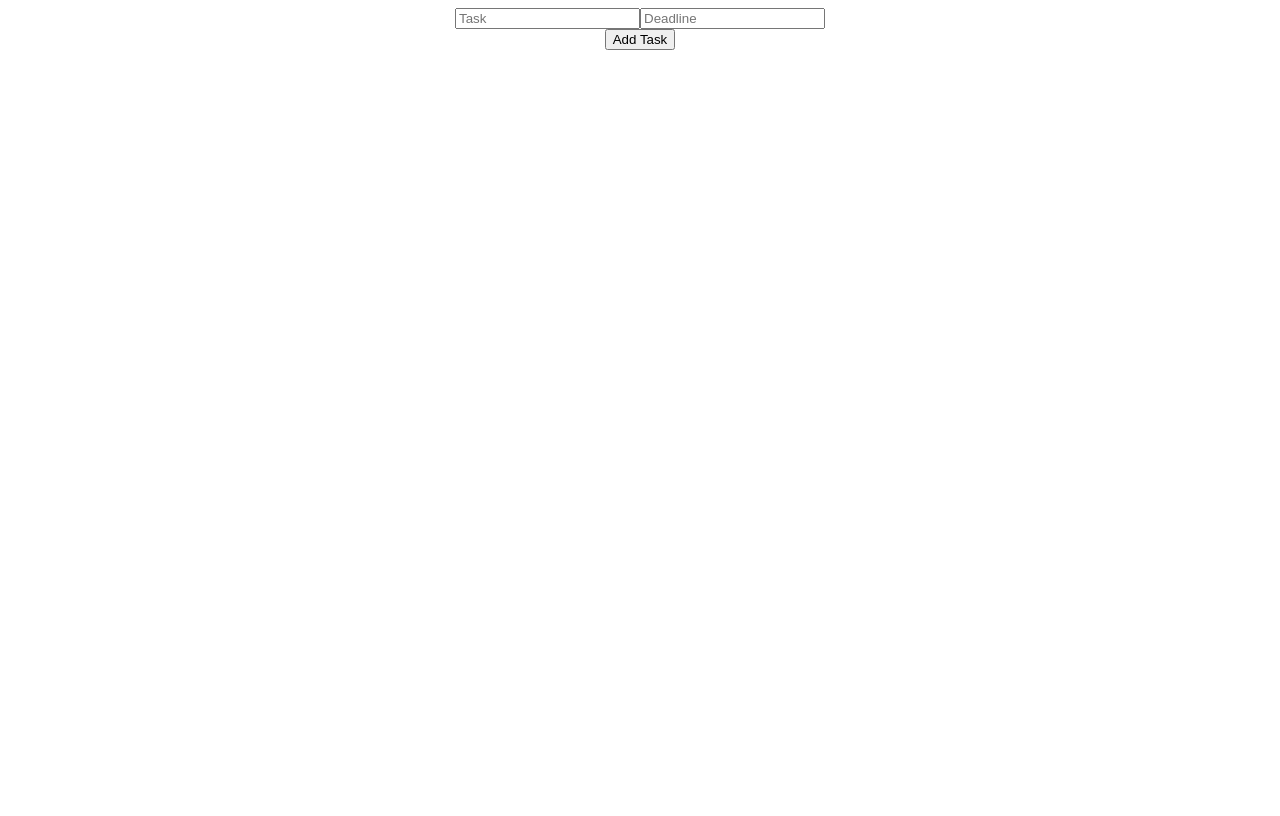
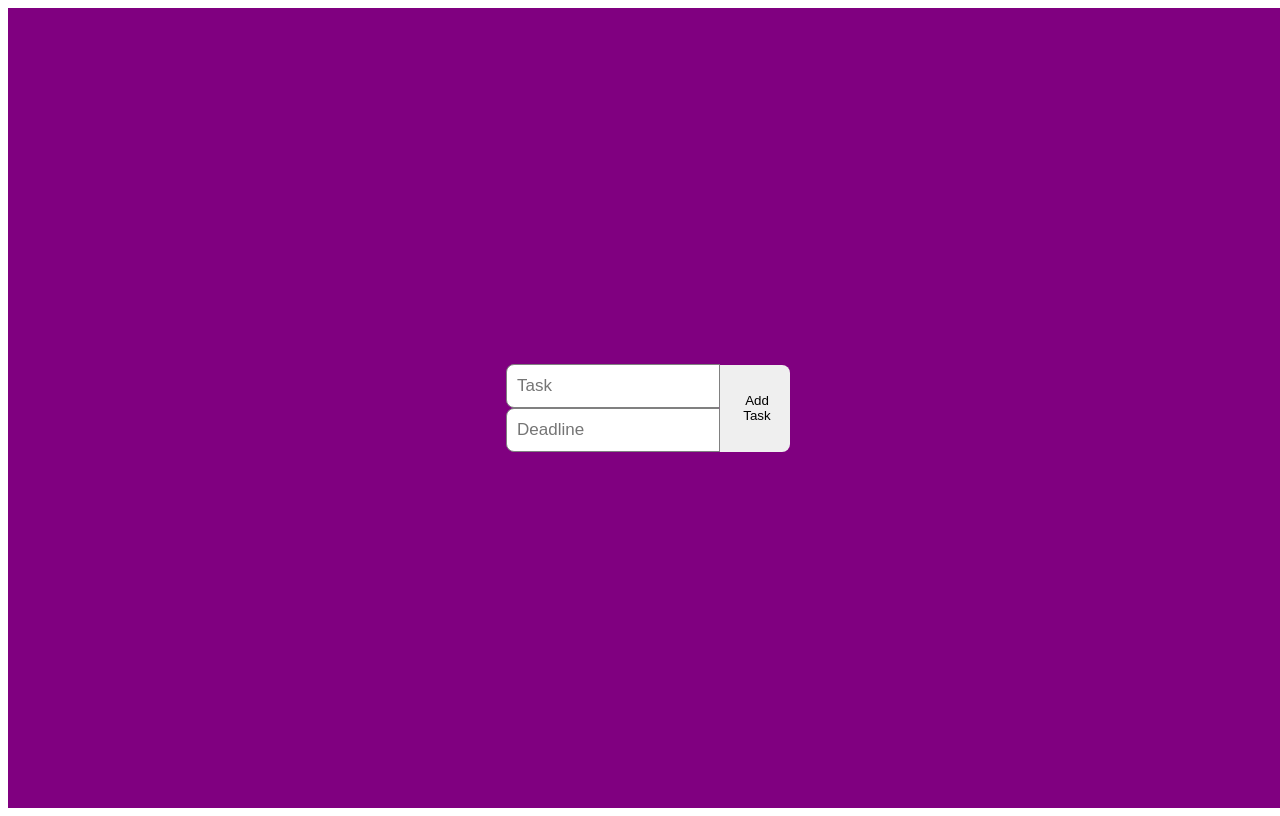
Before and after one commit to IsiahSmith/typescript-todo-list, a React (Create React App) app: page / in a window 1280 px wide. Built offline with nearby package versions, Linux system fonts and the light colour scheme.

Commit message:
styling added to app

```diff
--- a/src/App.css
+++ b/src/App.css
@@ -1,38 +1,43 @@
 .App {
-  text-align: center;
+  display: flex;
+  align-items: center;
+  flex-direction: column;
+  width: 100vw;
+  height: 100vh;
+  font-family: Arial, Helvetica, sans-serif;
 }
 
-.App-logo {
-  height: 40vmin;
-  pointer-events: none;
+.Header {
+  flex: 30%;
+  background-color: purple;
+  width: 100%;
+  display: flex;
+  justify-content: center;
+  align-items: center;
 }
 
-@media (prefers-reduced-motion: no-preference) {
-  .App-logo {
-    animation: App-logo-spin infinite 20s linear;
-  }
+.Header .inputContainer{
+  display: flex;
+  flex-direction: column;
 }
 
-.App-header {
-  background-color: #282c34;
-  min-height: 100vh;
-  display: flex;
-  flex-direction: column;
-  align-items: center;
-  justify-content: center;
-  font-size: calc(10px + 2vmin);
-  color: white;
+.Header input {
+  width: 200px;
+  height: 40px;
+  border: none;
+  border-bottom-left-radius: 8px;
+  border-top-left-radius: 8px;
+  padding-left: 10px;
+  font-size: 17px;
+  border: 1px solid grey;
 }
 
-.App-link {
-  color: #61dafb;
+.Header button {
+  width: 70px;
+  height: 87px;
+  border: none;
+  border-bottom-right-radius: 8px;
+  border-top-right-radius: 8px;
+  padding-left: 10px;
+  cursor: pointer;
 }
-
-@keyframes App-logo-spin {
-  from {
-    transform: rotate(0deg);
-  }
-  to {
-    transform: rotate(360deg);
-  }
-}
```
